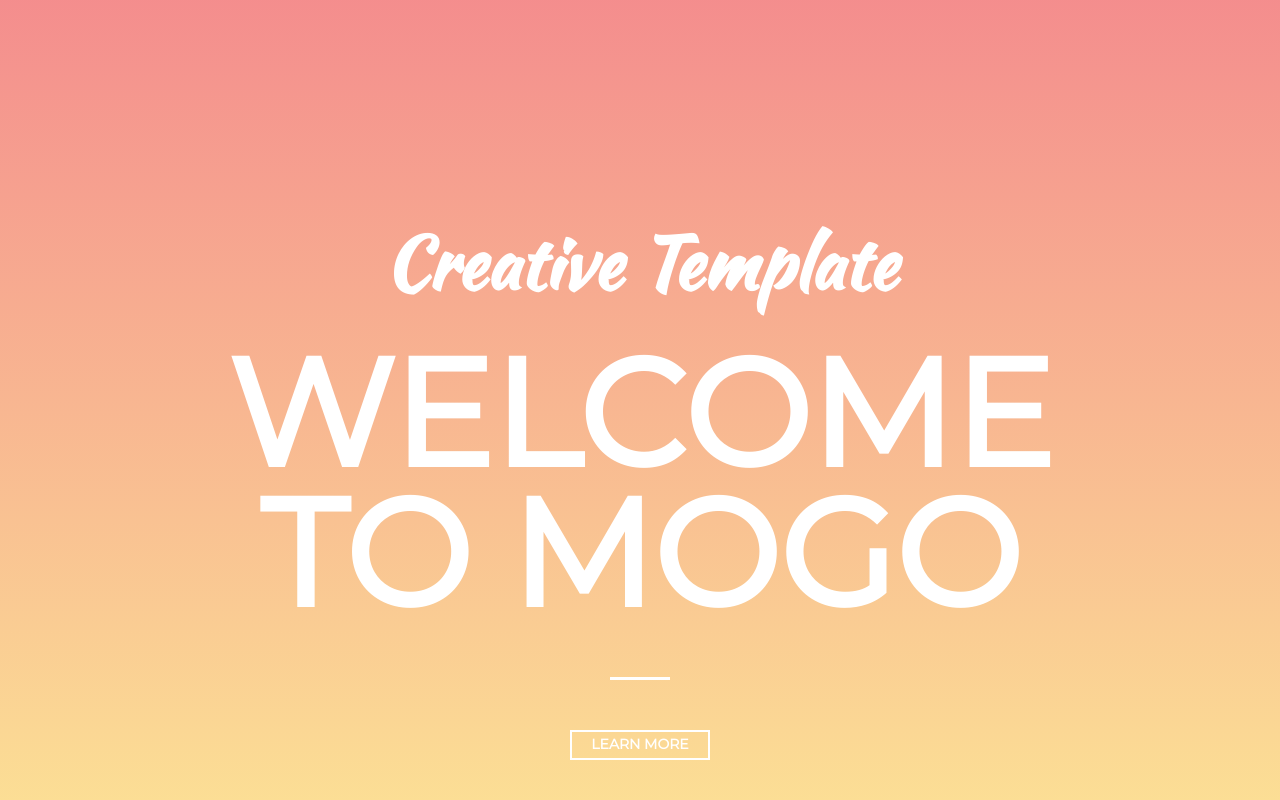
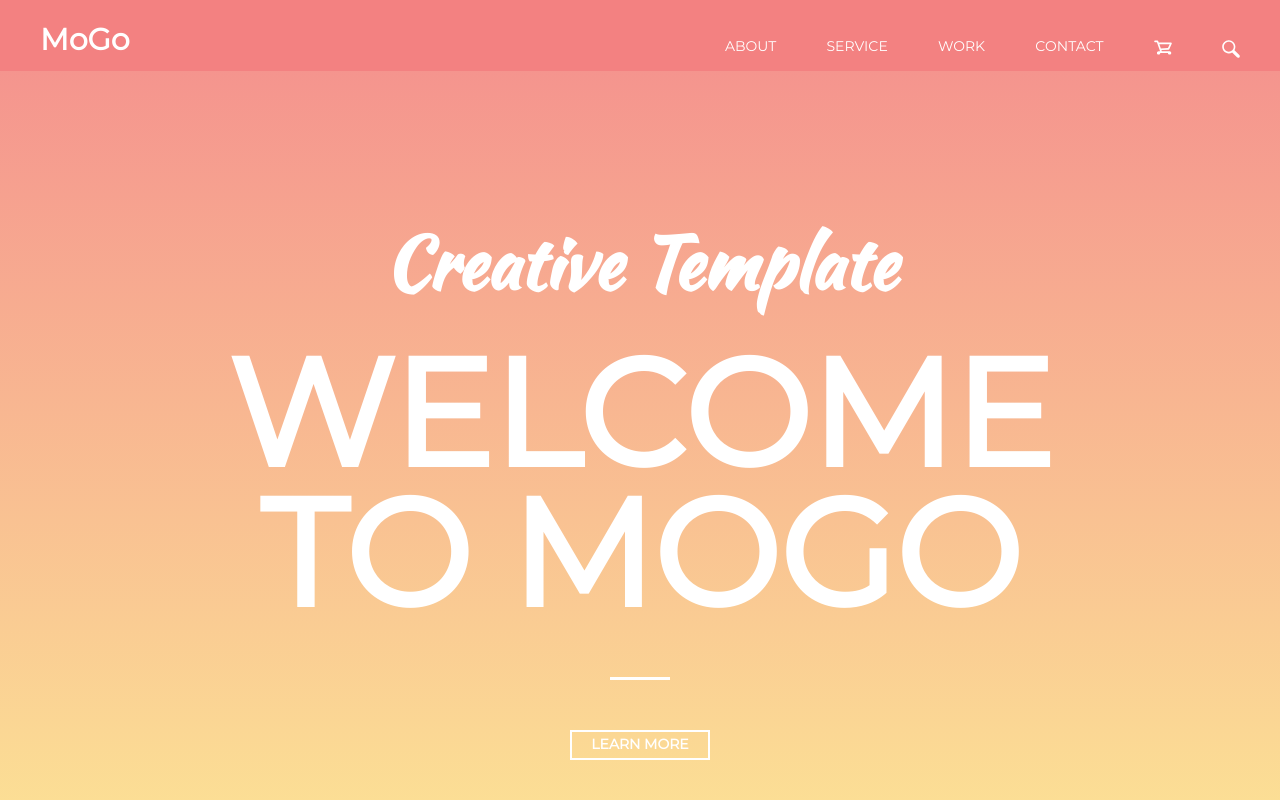
Before and after one commit to Voronkin11/final, a plain HTML site: page index.html in a window 1280 px wide. Shown: the top 800 px of the page. Drawn offline with nearby package versions, Linux system fonts and the light colour scheme; some packages are replaced by stand-ins of ours.

Commit message:
add header
Signed-off-by: voronkin11 <vvadk11@gmail.com>

```diff
--- a/index.html
+++ b/index.html
@@ -7,7 +7,48 @@
 	<link rel="stylesheet" href="css/style.css">
 </head>
 <body>
-
+	<header class="header">
+		<div class="header__container">
+			<p class="main-logo">
+				<a class="main-logo__link main-logo__link--top" href="#">MoGo</a>
+			</p>
+			<nav class="site-navigation">
+				<ul class="main-navigation">
+					<li class="main-navigation__item">
+						<a class="main-navigation__link" href="#about-us">about</a>
+					</li>
+					<li class="main-navigation__item">
+						<a class="main-navigation__link" href="#service">service</a>
+					</li>
+					<li class="main-navigation__item">
+						<a class="main-navigation__link" href="#work">work</a>
+					</li>
+					<li class="main-navigation__item">
+						<a class="main-navigation__link" href="#contact">contact</a>
+					</li>
+					<li class="main-navigation__item">
+						<a class="main-navigation__link main-navigation__link" href="#">
+							<svg width="18px" height="15px">
+								<path
+									d="M17.726,3.663 L17.727,3.663 L15.252,9.163 L15.252,9.163 C15.130,9.434 14.866,9.627 14.555,9.647 L14.555,9.647 L7.427,10.123 L7.839,11.299 L15.600,11.299 C16.511,11.299 17.250,12.038 17.250,12.950 C17.250,13.861 16.511,14.600 15.600,14.600 C14.689,14.600 13.950,13.861 13.950,12.950 L6.250,12.950 C6.250,13.861 5.511,14.600 4.600,14.600 C3.689,14.600 2.950,13.861 2.950,12.950 C2.950,12.038 3.689,11.299 4.600,11.299 L6.091,11.299 L2.915,2.225 L1.025,2.225 C0.569,2.225 0.200,1.855 0.200,1.399 C0.200,0.944 0.569,0.575 1.025,0.575 L3.500,0.575 C3.860,0.575 4.163,0.806 4.276,1.128 L4.279,1.127 L4.759,2.500 L16.975,2.500 C17.431,2.500 17.800,2.869 17.800,3.325 C17.800,3.445 17.773,3.559 17.726,3.663 ZM5.337,4.150 L6.862,8.507 L13.951,8.034 L15.699,4.150 L5.337,4.150 Z"/>
+							</svg>
+						</a>
+					</li>
+					<li class="main-navigation__item">
+						<a class="main-navigation__link main-navigation__link" href="#">
+							<svg width="18px" height="18px">
+								<path
+									d="M17.317,14.983 C17.615,15.281 17.800,15.694 17.800,16.150 C17.800,17.061 17.061,17.799 16.150,17.799 C15.694,17.799 15.282,17.615 14.983,17.316 L14.983,17.316 L10.147,12.480 C9.165,13.061 8.023,13.400 6.800,13.400 C3.155,13.400 0.200,10.445 0.200,6.800 C0.200,3.155 3.155,0.200 6.800,0.200 C10.445,0.200 13.400,3.155 13.400,6.800 C13.400,8.023 13.061,9.165 12.481,10.147 L17.317,14.983 L17.317,14.983 ZM6.800,1.849 C4.066,1.849 1.850,4.065 1.850,6.800 C1.850,9.534 4.066,11.750 6.800,11.750 C9.534,11.750 11.750,9.534 11.750,6.800 C11.750,4.065 9.534,1.849 6.800,1.849 Z"/>
+							</svg>
+						</a>
+					</li>
+				</ul>
+				<button class="hamburger">
+					<span class="hamburger__element"></span>
+				</button>
+			</nav>
+		</div>
+	</header>
 	<section class="section section--banner">
 		<div class="intro-slider">
 			<input type="radio" class="intro-slider__input  intro-slider__input--1" id="intro-slider-input-1" name="intro-slider-input" checked>
```
